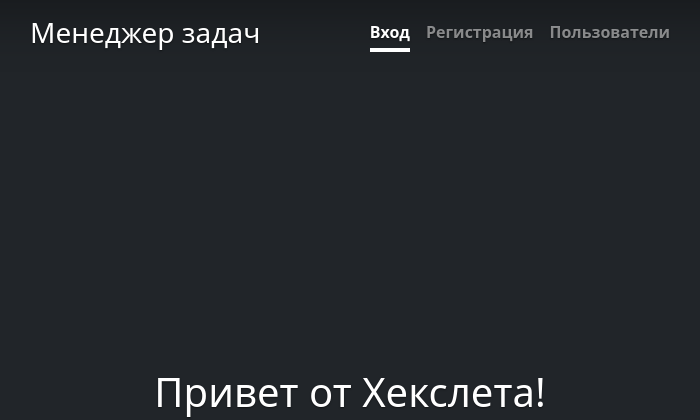
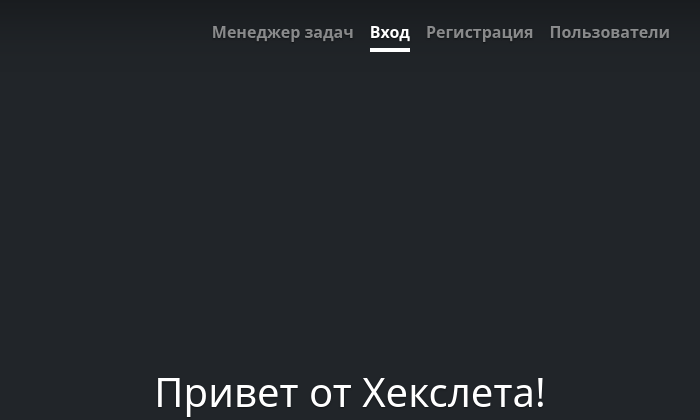
Before and after one commit to TheAlmightySolmyr/python-project-52, a Django app: page / in a window 1280 px wide. Shown: the top 420 px of the page, without its empty margins (290-990 px from the left). Run offline with Django 5.2, Linux system fonts and the light colour scheme.

Commit message:
little upd for base.html

```diff
--- a/task_manager/templates/base.html
+++ b/task_manager/templates/base.html
@@ -41,8 +41,8 @@
     <div class="cover-container d-flex w-100 h-100 p-3 mx-auto flex-column">
         <header class="mb-auto">
             <div>
-                <h3 class="float-md-start mb-0" href="{% url 'index' %}">Менеджер задач</h3>
                 <nav class="nav nav-masthead justify-content-center float-md-end">
+                    <a class="nav-link" href="{% url 'index' %}">Менеджер задач</a>
                     <a class="nav-link active" aria-current="page" href="{% url 'login' %}">Вход</a>
                     <a class="nav-link" href="{% url 'create' %}">Регистрация</a>
                     <a class="nav-link" href="{% url 'user_list' %}">Пользователи</a>
@@ -54,7 +54,5 @@
         {% endblock %}
     </main>
     </div>
-    <footer>
-    </footer>
 </body>
 </html>
```
Also changed, not shown: db.sqlite3.
